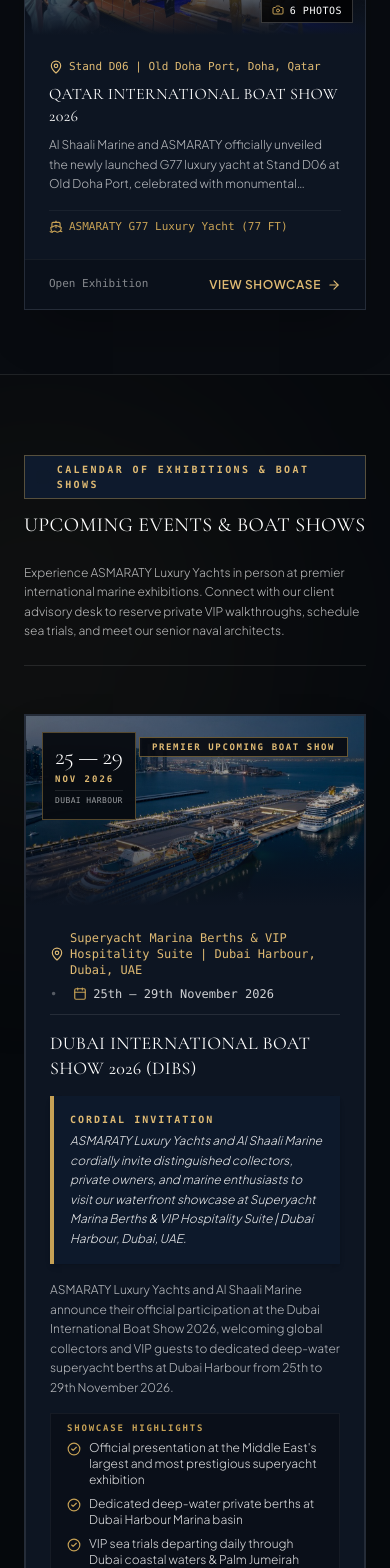
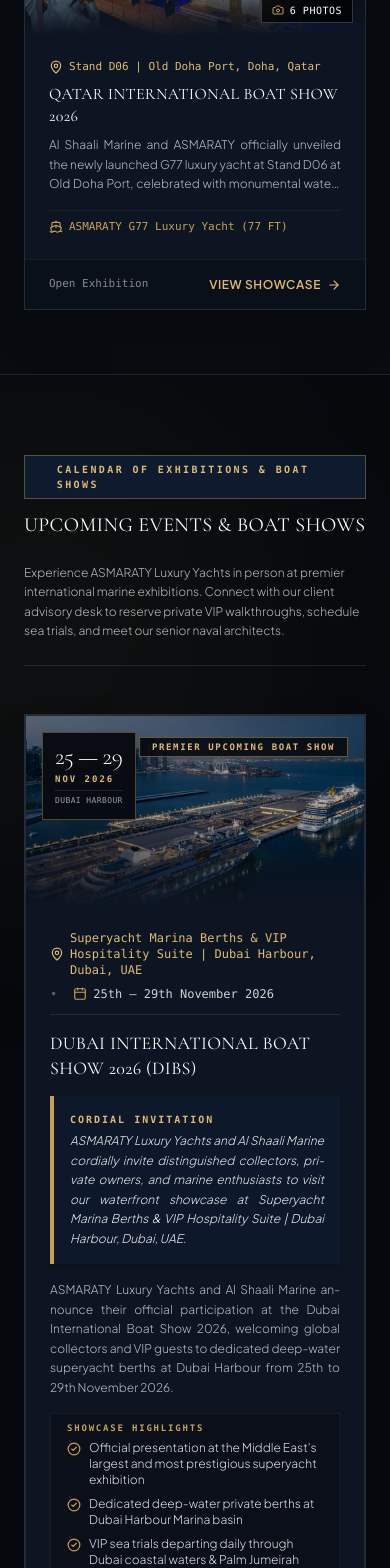
Before and after one commit to Hashir5989/yatch, a Next.js app: page /events in a window 390 px wide. Shown: the part 1000-2568 px from the top of the page. Built offline with nearby package versions, Linux system fonts and the light colour scheme; no server answers; the database is empty.

Commit message:
style(events): justify multi-line event descriptions with left-aligned last line

```diff
--- a/components/public/events/UniversalEventDetailView.js
+++ b/components/public/events/UniversalEventDetailView.js
@@ -207,7 +207,11 @@ export default function UniversalEventDetailView({ event: initialEvent }) {
               {/* Story Paragraphs */}
               <div className="text-sm sm:text-base text-white/85 font-light leading-relaxed space-y-5">
                 {paragraphs.map((p, idx) => (
-                  <p key={idx} className="leading-relaxed">
+                  <p
+                    key={idx}
+                    className="leading-relaxed saxdor-desc-justified"
+                    style={{ textAlign: "justify", textJustify: "inter-word", textAlignLast: "left" }}
+                  >
                     {p}
                   </p>
                 ))}
@@ -220,7 +224,10 @@ export default function UniversalEventDetailView({ event: initialEvent }) {
                     <ShieldCheck className="w-4 h-4 text-[#C6A155]" />
                     <span>LANDMARK 25-YEAR SHIPYARD HULL INTEGRITY WARRANTY</span>
                   </div>
-                  <p className="text-xs sm:text-sm text-white/90 font-light leading-relaxed">
+                  <p
+                    className="text-xs sm:text-sm text-white/90 font-light leading-relaxed saxdor-desc-justified"
+                    style={{ textAlign: "justify", textJustify: "inter-word", textAlignLast: "left" }}
+                  >
                     {event.warrantyCallout}
                   </p>
                 </div>
@@ -277,7 +284,10 @@ export default function UniversalEventDetailView({ event: initialEvent }) {
                   <h4 className="font-serif text-lg text-white uppercase tracking-wider">
                     ASMARATY G77
                   </h4>
-                  <p className="text-xs text-white/70 font-light mt-1">
+                  <p
+                    className="text-xs text-white/70 font-light mt-1 saxdor-desc-justified"
+                    style={{ textAlign: "justify", textJustify: "inter-word", textAlignLast: "left" }}
+                  >
                     77 FT Two-Deck Luxury Motor Yacht with 25-Year Shipyard Warranty.
                   </p>
                 </div>
@@ -295,7 +305,10 @@ export default function UniversalEventDetailView({ event: initialEvent }) {
                 <span className="text-[10px] font-mono uppercase tracking-[0.2em] text-[#DFBA73] font-semibold block">
                   Direct Shipyard Inquiries
                 </span>
-                <p className="text-white/70 font-light leading-relaxed">
+                <p
+                  className="text-white/70 font-light leading-relaxed saxdor-desc-justified"
+                  style={{ textAlign: "justify", textJustify: "inter-word", textAlignLast: "left" }}
+                >
                   Interested in commission build slots or private walkthroughs? Contact our senior advisory desk directly.
                 </p>
                 <div className="pt-2 flex flex-col gap-2">
--- a/components/public/events/UniversalEventsView.js
+++ b/components/public/events/UniversalEventsView.js
@@ -203,7 +203,10 @@ export default function UniversalEventsView() {
                           {event.title}
                         </h2>
 
-                        <p className="text-xs sm:text-sm text-white/70 font-light leading-relaxed line-clamp-3">
+                        <p
+                          className="text-xs sm:text-sm text-white/70 font-light leading-relaxed line-clamp-3 saxdor-desc-justified"
+                          style={{ textAlign: "justify", textJustify: "inter-word", textAlignLast: "left" }}
+                        >
                           {event.excerpt}
                         </p>
                       </div>
--- a/components/public/news/UpcomingEventSection.js
+++ b/components/public/news/UpcomingEventSection.js
@@ -179,13 +179,19 @@ export default function UpcomingEventSection({ events = [] }) {
                       <span className="text-[10px] font-mono uppercase tracking-[0.2em] text-[#DFBA73] font-semibold block">
                         CORDIAL INVITATION
                       </span>
-                      <p className="text-xs sm:text-sm text-white/90 font-light italic leading-relaxed">
+                      <p
+                        className="text-xs sm:text-sm text-white/90 font-light italic leading-relaxed saxdor-desc-justified"
+                        style={{ textAlign: "justify", textJustify: "inter-word", textAlignLast: "left" }}
+                      >
                         ASMARATY Luxury Yachts and Al Shaali Marine cordially invite distinguished collectors, private owners, and marine enthusiasts to visit our waterfront showcase at {venue}.
                       </p>
                     </div>
 
                     {/* Excerpt / Overview */}
-                    <p className="text-xs sm:text-sm text-white/70 font-light leading-relaxed">
+                    <p
+                      className="text-xs sm:text-sm text-white/70 font-light leading-relaxed saxdor-desc-justified"
+                      style={{ textAlign: "justify", textJustify: "inter-word", textAlignLast: "left" }}
+                    >
                       {eventArticle.excerpt}
                     </p>
 
```
